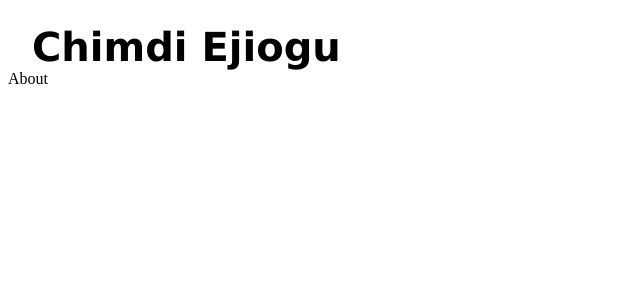
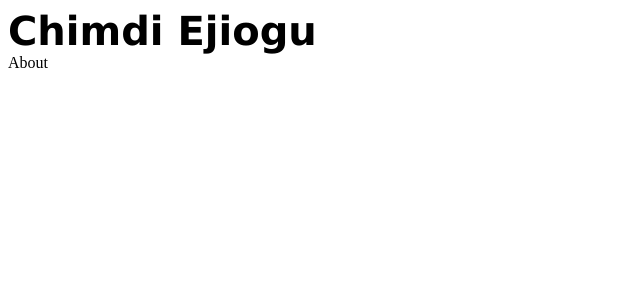
Before and after one commit to cejiogu/personal-website, a React (Create React App) app: page / in a window 1280 px wide. Shown: the top 300 px of the page, without its empty margins (0-640 px from the left). Built offline with nearby package versions, Linux system fonts and the light colour scheme.

Commit message:
Format Title component

```diff
--- a/src/components/Title/Title.css
+++ b/src/components/Title/Title.css
@@ -1,7 +1,6 @@
 .Title {
+  width: fit-content;
   font-size: 40px;
-  margin-left: 1.5rem;
-  margin-top: 1.5rem;
-  font-weight: 1000;
-  font-family: Verdana, Geneva, Tahoma, sans-serif
+  font-weight: bold;
+  font-family: Verdana, Geneva, Tahoma, sans-serif;
 }
```
